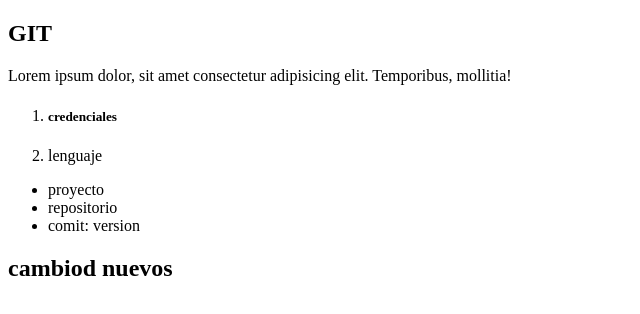
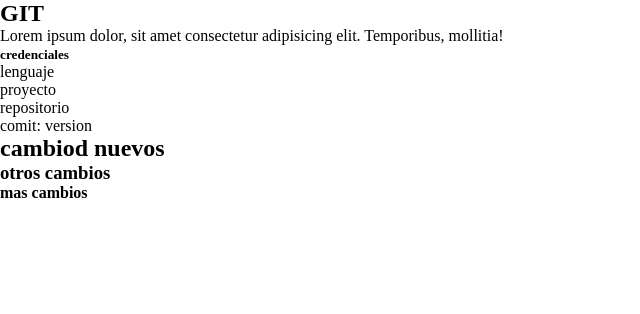
Before and after one commit to BelmeJoa/proyecto-nuevo-git, a plain HTML site: page index.html in a window 1280 px wide. Shown: the whole page, without its empty margins (0-640 px from the left). Drawn offline with Linux system fonts and the light colour scheme.

Commit message:
Add css and new title

```diff
--- a/index.html
+++ b/index.html
@@ -5,6 +5,7 @@
     <meta http-equiv="X-UA-Compatible" content="IE=edge">
     <meta name="viewport" content="width=device-width, initial-scale=1.0">
     <title>GIT Y GIT-HUB</title>
+    <link rel="stylesheet" href="style.css">
 </head>
 <body>
     <h2>GIT</h2>
@@ -20,5 +21,7 @@
         <li>comit: version</li>
     </ul>
     <h2>cambiod nuevos</h2>
+    <h3>otros cambios</h3>
+    <h4>mas cambios</h4>
 </body>
 </html>
--- /dev/null
+++ b/style.css
@@ -0,0 +1,5 @@
+* {
+    margin: 0;
+    padding: 0;
+    box-sizing: border-box;
+}
```
